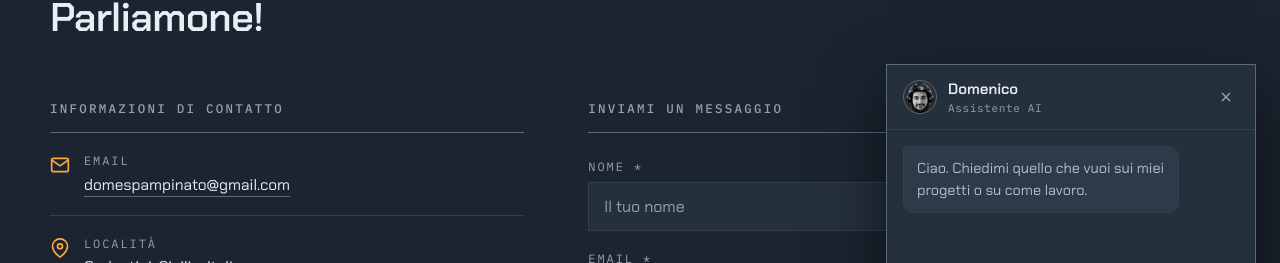
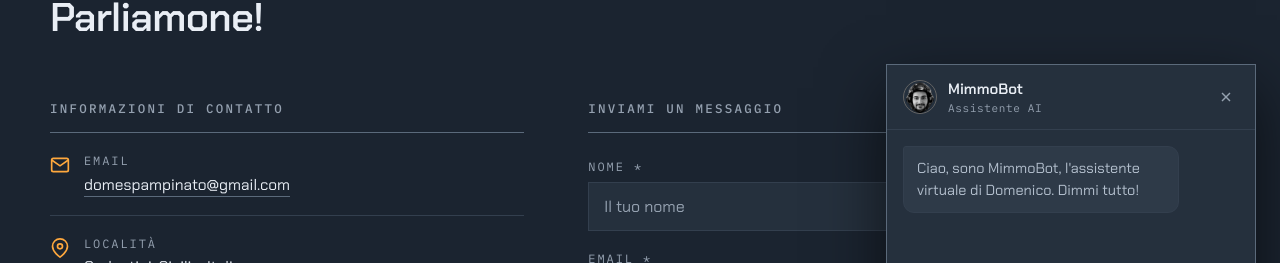
Before and after one commit to domespa/myportfolio, a React (Vite) app: page /contatti in a window 1280 px wide. Both pictures are taken after a click on the button "FAMMI UNA DOMANDA". Shown: the part 192-455 px from the top of the page. Built offline with nearby package versions, Linux system fonts and the light colour scheme.

Commit message:
mIMMOBOT

```diff
--- a/src/components/ChatWidget.jsx
+++ b/src/components/ChatWidget.jsx
@@ -25,7 +25,7 @@ export default function ChatWidget() {
   const [msgs, setMsgs] = useState([
     {
       from: "bot",
-      t: "Ciao. Chiedimi quello che vuoi sui miei progetti o su come lavoro.",
+      t: "Ciao, sono MimmoBot, l'assistente virtuale di Domenico. Dimmi tutto!",
     },
   ]);
   const [value, setValue] = useState("");
@@ -97,7 +97,7 @@ export default function ChatWidget() {
         <div className="cw-head">
           <img src="/chatbot.png" alt="" className="cw-head-face" />
           <div className="cw-head-txt">
-            <span className="cw-head-name">Domenico</span>
+            <span className="cw-head-name">MimmoBot</span>
             <span className="cw-head-sub">Assistente AI</span>
           </div>
           <button
```
